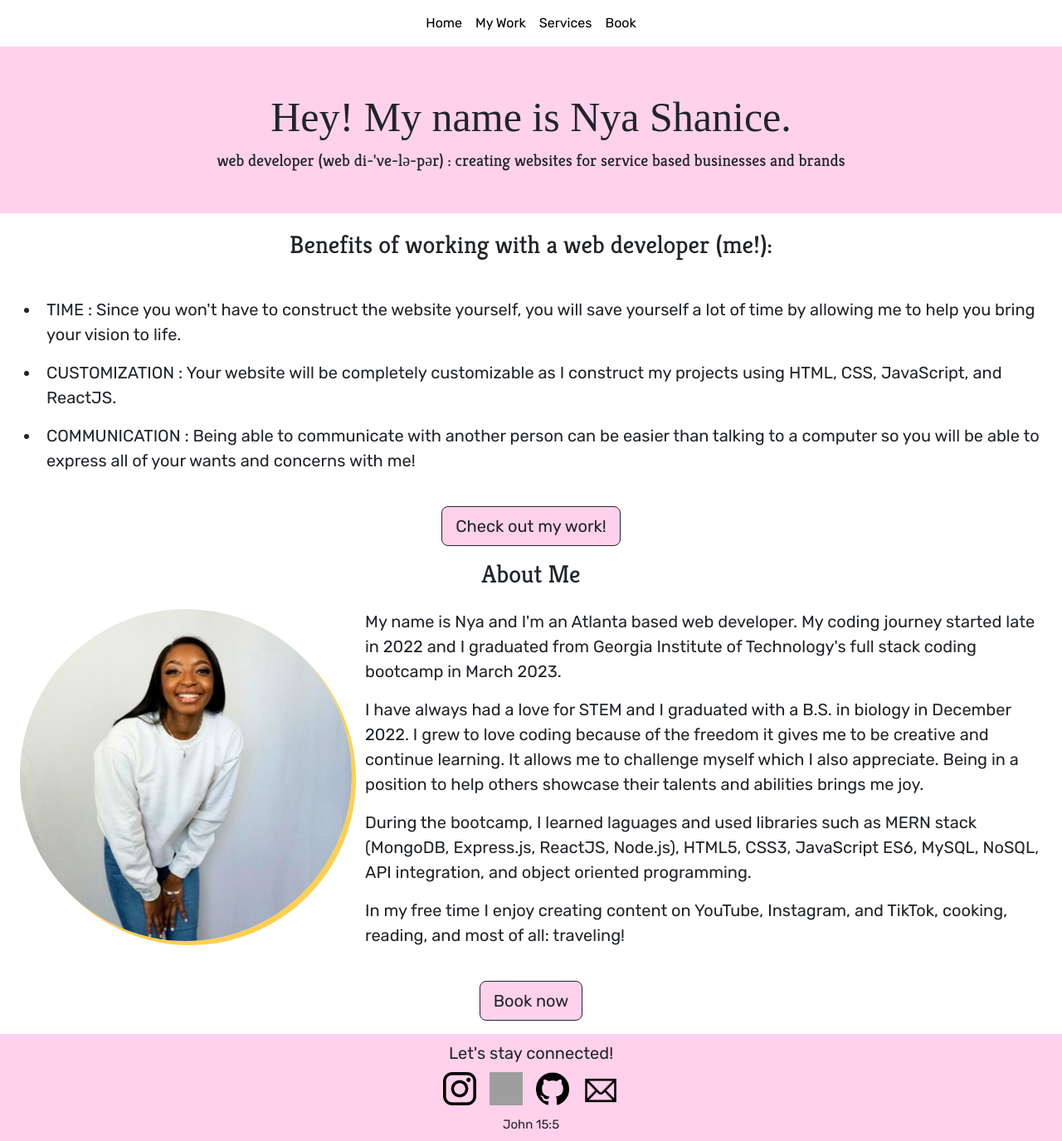
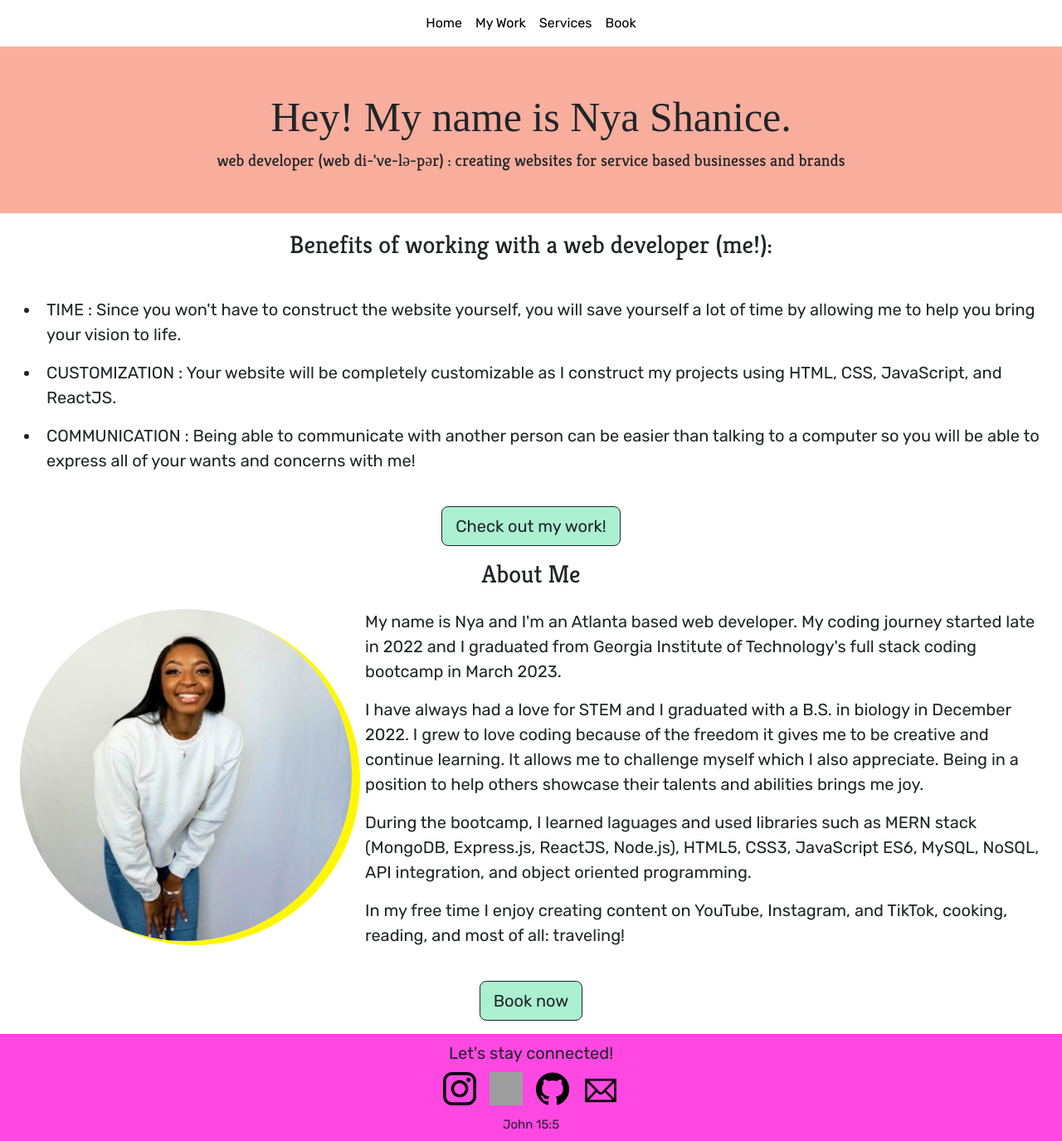
Before and after one commit to nyashanice/Freelance-Site, a React (Create React App) app: page / in a window 1280 px wide. Shown: the whole page at 83% size. Built offline with nearby package versions, Linux system fonts and the light colour scheme; grey boxes are pictures that could not be loaded; a web font is replaced by a local one.

Commit message:
change colors

```diff
--- a/src/styles/About.css
+++ b/src/styles/About.css
@@ -7,7 +7,7 @@
     width: 400px;
     height: 400px;
     border-radius: 50%;
-    box-shadow: 5px 5px #FFCF51;
+    box-shadow: 10px 5px #FFF700;
 }
 
 .bio {
@@ -18,3 +18,7 @@
         font-family: 'Kreon', serif;
         font-size: 30px;
 }
+
+.about-background {
+    background-color: #FFF700;
+}
--- a/src/styles/Footer.css
+++ b/src/styles/Footer.css
@@ -1,5 +1,5 @@
 .footer-background {
-    background-color: #FFD1EC;
+    background-color: #FF47E2;
 }
 
 .logo {
--- a/src/styles/Main.css
+++ b/src/styles/Main.css
@@ -10,5 +10,5 @@
 
 .main {
     /* background-image: url('../../public/images/background.jpg'); */
-    background-color: #FFD1EC;
+    background-color: #F8AD9D;
 }
--- a/src/styles/Services.css
+++ b/src/styles/Services.css
@@ -1,3 +1,3 @@
 .tier {
-    background-color: #FFD1EC !important;
+    background-color: #AAF0D1 !important;
 }
```
